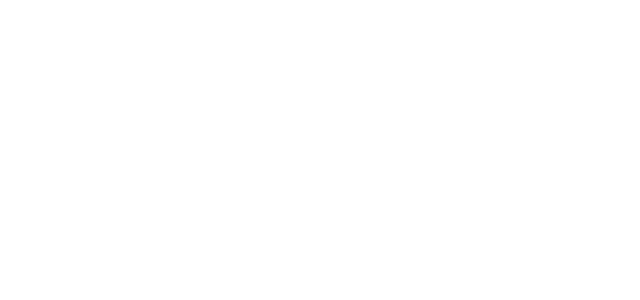
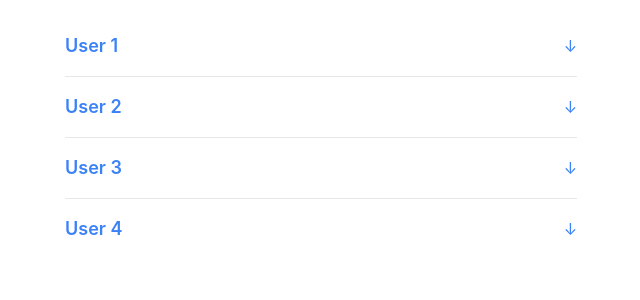
Before and after one commit to YaroslavRadiant/HakatonProject, a React (Create React App) app: page /user-list in a window 1280 px wide. Before the commit this address had no page. Shown: the top 300 px of the page, without its empty margins (319-959 px from the left). Built offline with nearby package versions, Linux system fonts and the light colour scheme.

Commit message:
add tailwind module and add accordion

```diff
--- a/src/App.js
+++ b/src/App.js
@@ -1,6 +1,7 @@
 import { Route, Routes } from "react-router-dom";
 import "./App.css";
 import CarearPlaning from "./pages/CarearPlaning/CarearPlaning";
+import UserList from "./pages/UserList/UserList";
 
 function App() {
   return (
@@ -9,6 +10,7 @@
         {/* тут ваші пейджі */}
         <Route path={`/`} element={<></>} />
         <Route path={`/:user/carear-planing`} element={<CarearPlaning />} />
+        <Route path={`/user-list`} element={<UserList />} />
       </Routes>
     </div>
   );
--- /dev/null
+++ b/src/pages/UserList/Accordion.js
@@ -0,0 +1,48 @@
+import React, { useState } from "react";
+
+// Окремий елемент гармошки
+const AccordionItem = ({ title, content, isOpen, onToggle }) => (
+  <div className="border-b last:border-b-0">
+    <button
+      className="accordion-header text-blue-500 flex justify-between items-center w-full py-4"
+      onClick={onToggle}
+    >
+      <span className="text-lg font-semibold">{title}</span>
+      <span
+        className={`transform transition-transform duration-300 ${
+          isOpen ? "rotate-180" : ""
+        }`}
+      >
+        &#8595; {/* Це стрілка вниз, яка буде обертатися */}
+      </span>
+    </button>
+    {isOpen && (
+      <div className="accordion-content p-4 text-gray-700">{content}</div>
+    )}
+  </div>
+);
+
+// Основний компонент гармошки
+const Accordion = ({ items }) => {
+  const [openIndex, setOpenIndex] = useState(null);
+
+  const toggleItem = (index) => {
+    setOpenIndex(openIndex === index ? null : index);
+  };
+
+  return (
+    <div className="w-full max-w-lg mx-auto">
+      {items.map((item, index) => (
+        <AccordionItem
+          key={index}
+          title={item.title}
+          content={item.content}
+          isOpen={openIndex === index}
+          onToggle={() => toggleItem(index)}
+        />
+      ))}
+    </div>
+  );
+};
+
+export default Accordion;
--- /dev/null
+++ b/src/pages/UserList/UserList.js
@@ -0,0 +1,19 @@
+import React from "react";
+import Accordion from "./Accordion";
+
+const userList = [
+  { title: "User 1", content: "React" },
+  { title: "User 2", content: "React" },
+  { title: "User 3", content: "React" },
+  { title: "User 4", content: "React" },
+];
+
+const UserList = () => {
+  return (
+    <div className="container mx-auto p-4">
+      <Accordion items={userList} />
+    </div>
+  );
+};
+
+export default UserList;
--- /dev/null
+++ b/tailwind.config.js
@@ -0,0 +1,8 @@
+/** @type {import('tailwindcss').Config} */
+module.exports = {
+  content: ["./src/**/*.{js,jsx,ts,tsx}"],
+  theme: {
+    extend: {},
+  },
+  plugins: [],
+};
```
Also changed, not shown: package.json (+5 -2 lines), 1 other file (tests, documents, lock files or other folders).
